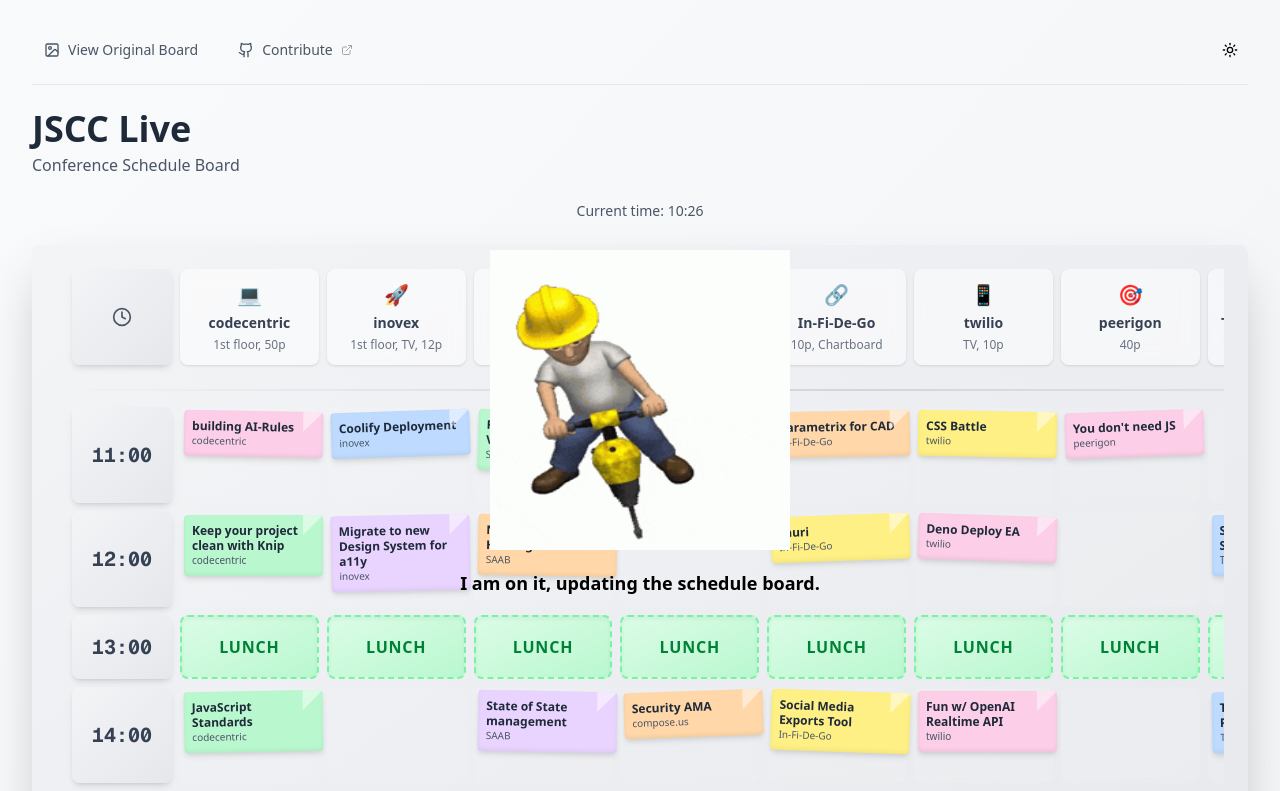
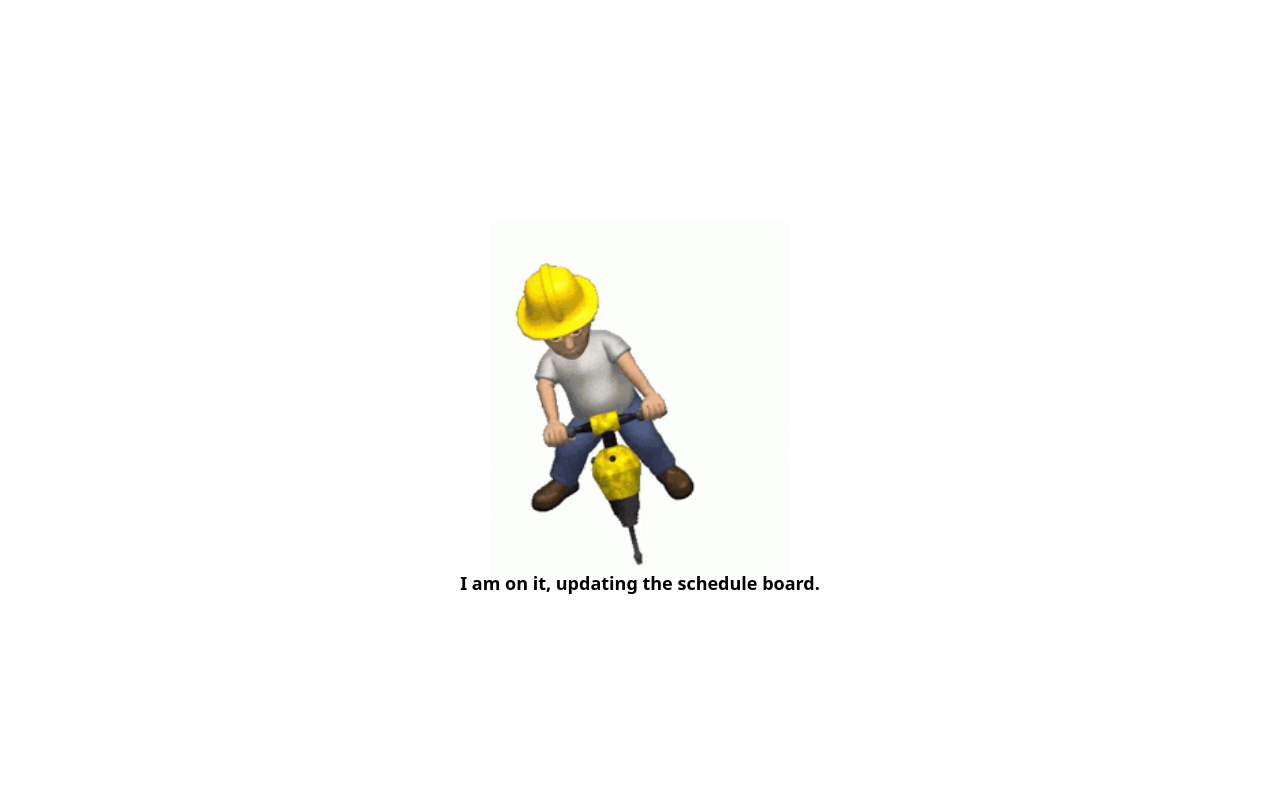
Before and after one commit to alm-engineering/jscc-live, a Next.js app: page / in a window 1280 px wide. Shown: the top 791 px of the page. Built offline with nearby package versions, Linux system fonts and the light colour scheme.

Commit message:
feat: Update

```diff
--- a/app/layout.tsx
+++ b/app/layout.tsx
@@ -1,7 +1,7 @@
 import type { Metadata } from "next";
 import { Geist, Geist_Mono } from "next/font/google";
+import Image from "next/image";
 import "./globals.css";
-import { Providers } from "./providers";
 
 const geistSans = Geist({
   variable: "--font-geist-sans",
@@ -18,25 +18,72 @@
   description: "Conference schedule board for JSCC Live event",
 };
 
-export default function RootLayout({
-  children,
-}: Readonly<{
-  children: React.ReactNode;
-}>) {
+export default function RootLayout() {
   return (
     <html lang="en" suppressHydrationWarning>
       <body
         className={`${geistSans.variable} ${geistMono.variable} antialiased`}
       >
-        <img src="/jack-hammer.gif" alt="Jack Hammer" className="fixed top-1/2 left-1/2 -translate-x-1/2 -translate-y-1/2 w-[300px] h-[300px] z-50" />
+        <Image
+          src="/jack-hammer.gif"
+          alt="Jack Hammer"
+          width={300}
+          height={300}
+          className="fixed top-1/2 left-1/2 -translate-x-1/2 -translate-y-1/2 z-50"
+          priority
+        />
 
         <div className="fixed font-bold top-1/2 left-1/2 -translate-x-1/2 translate-y-[170px] text-[18px] z-50 text-center whitespace-nowrap">
           I am on it, updating the schedule board.
         </div>
-        <Providers>
-          {children}
-        </Providers>
       </body>
     </html>
   );
 }
+
+
+
+
+
+// import type { Metadata } from "next";
+// import { Geist, Geist_Mono } from "next/font/google";
+// import "./globals.css";
+// import { Providers } from "./providers";
+
+// const geistSans = Geist({
+//   variable: "--font-geist-sans",
+//   subsets: ["latin"],
+// });
+
+// const geistMono = Geist_Mono({
+//   variable: "--font-geist-mono",
+//   subsets: ["latin"],
+// });
+
+// export const metadata: Metadata = {
+//   title: "JSCC Live Schedule",
+//   description: "Conference schedule board for JSCC Live event",
+// };
+
+// export default function RootLayout({
+//   children,
+// }: Readonly<{
+//   children: React.ReactNode;
+// }>) {
+//   return (
+//     <html lang="en" suppressHydrationWarning>
+//       <body
+//         className={`${geistSans.variable} ${geistMono.variable} antialiased`}
+//       >
+//         <img src="/jack-hammer.gif" alt="Jack Hammer" className="fixed top-1/2 left-1/2 -translate-x-1/2 -translate-y-1/2 w-[300px] h-[300px] z-50" />
+
+//         <div className="fixed font-bold top-1/2 left-1/2 -translate-x-1/2 translate-y-[170px] text-[18px] z-50 text-center whitespace-nowrap">
+//           I am on it, updating the schedule board.
+//         </div>
+//         <Providers>
+//           {children}
+//         </Providers>
+//       </body>
+//     </html>
+//   );
+// }
```
